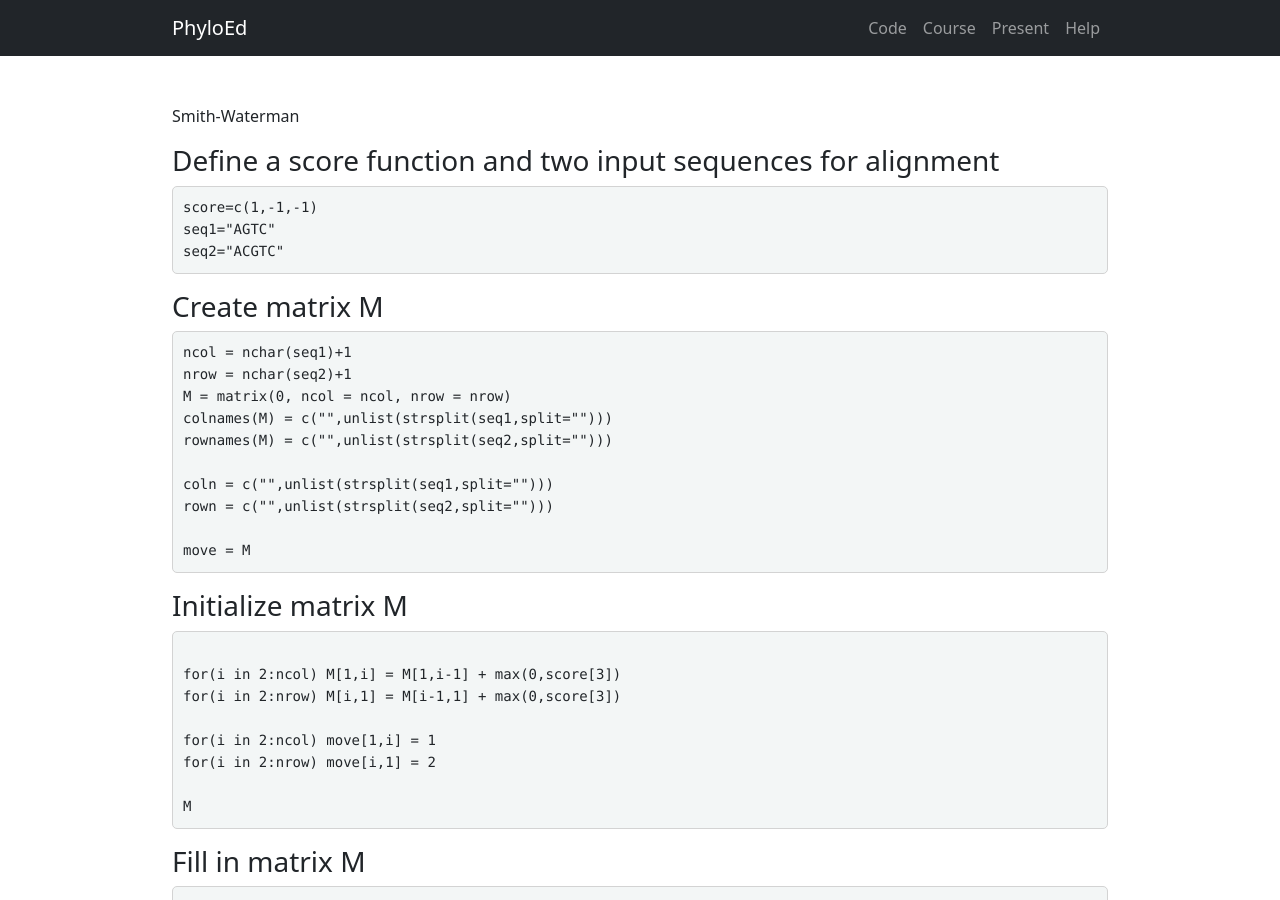
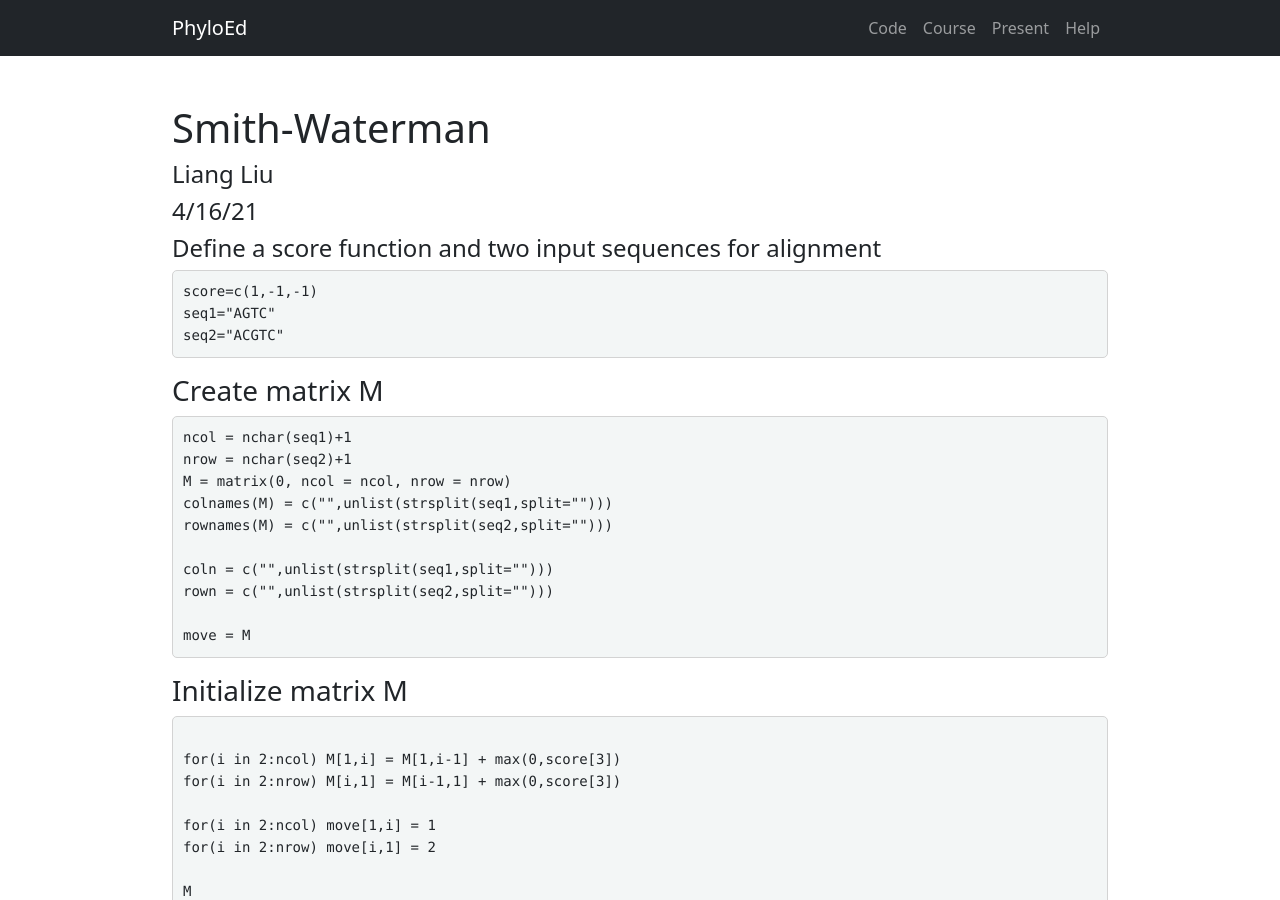
Before and after one commit to lliu1871/PhyEd, a Jekyll site: the page built from code/smith_waterman.md, in a window 1280 px wide and 900 px high. Built offline with Jekyll 4.4.1, drawn with Linux system fonts in a browser that asks for light colours.

Commit message:
Update smith_waterman.md

````diff
--- a/code/smith_waterman.md
+++ b/code/smith_waterman.md
@@ -4,11 +4,14 @@ title: "Smith-Waterman"
 permalink: /smith
 author: "Liang Liu"
 output: html_document
+date: 4/16/21
 ---
 
-{{ page.title }}
+# {{ page.title }}
+#### {{ page.author }}
+#### {{ page.date }}
 
-### Define a score function and two input sequences for alignment
+#### Define a score function and two input sequences for alignment
 
 
 ```{r}
````
